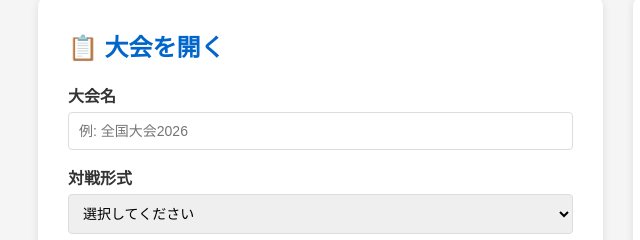
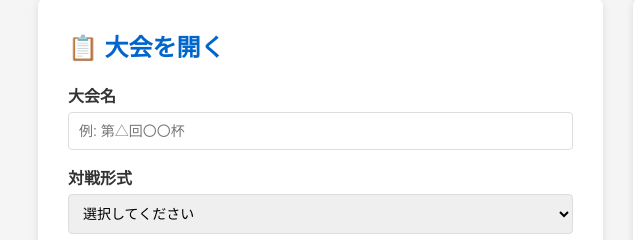
Before and after one commit to bo-ice0726/TCGmatchingsystem, a website: page public/index.html in a window 1280 px wide. Shown: the part 108-348 px from the top of the page, 22-662 px from the left. Drawn offline with Linux system fonts and the light colour scheme.

Commit message:
feat: 大会名のプレースホルダーを具体的な形式に更新

```diff
--- a/public/index.html
+++ b/public/index.html
@@ -48,7 +48,7 @@
       <h2>📋 大会を開く</h2>
       <div class="form-group">
         <label for="tournamentName">大会名</label>
-        <input id="tournamentName" type="text" placeholder="例: 全国大会2026">
+        <input id="tournamentName" type="text" placeholder="例: 第△回〇〇杯">
       </div>
       <div class="form-group">
         <label for="formatSelect">対戦形式</label>
```
